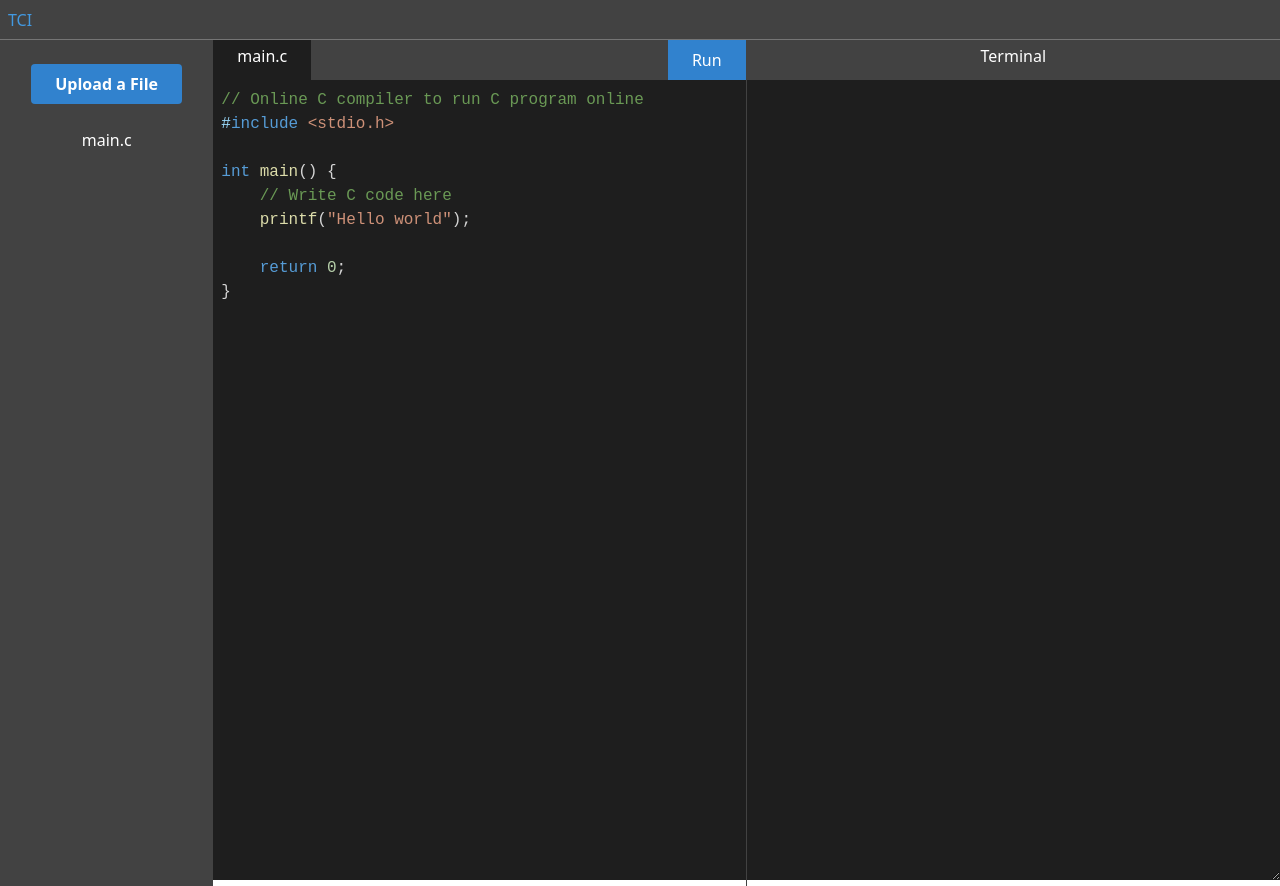
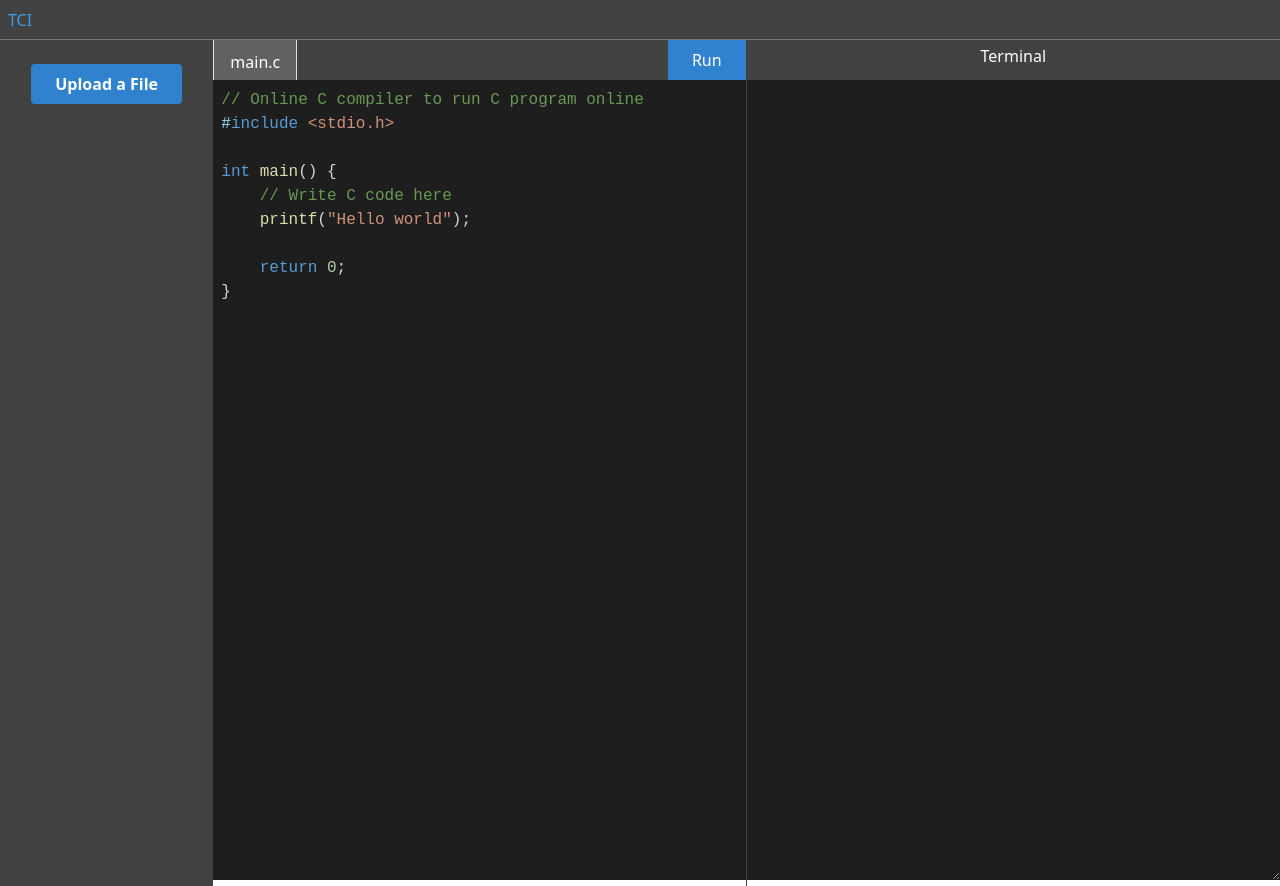
Before and after one commit to A1Liu/tci, a React (Create React App) app in the folder frontend/: page / in a window 1280 px wide. Built offline with nearby package versions, Linux system fonts and the light colour scheme; no server answers.

Commit message:
Move files to Editor and add delete options

```diff
--- a/frontend/src/components/editor.js
+++ b/frontend/src/components/editor.js
@@ -4,7 +4,14 @@ import theme from "prism-react-renderer/themes/vsDark";
 import { useFileUpload } from "./fileUploadContext";
 
 export default function BasicEditor() {
-  const { files, addFile, currentFile, sockSend } = useFileUpload();
+  const {
+    files,
+    addFile,
+    currentFile,
+    sockSend,
+    setFiles,
+    setCurrentFile,
+  } = useFileUpload();
   const code = files[currentFile];
   // eslint-disable-next-line no-unused-vars
 
@@ -45,13 +52,51 @@ export default function BasicEditor() {
   return (
     <div>
       <div className="h-10 w-full flex">
-        <div
-          className="text-white py-1 px-6"
-          style={{ backgroundColor: "#1E1E1E" }}
-        >
-          <div>{currentFile}</div>
+        <div className="bg-gray-800 w-full text-white">
+          <nav className="flex flex-row">
+            {Object.keys(files).map((name) => {
+              return name === "main.c" ? (
+                <div className="flex flex-row bg-gray-700 h-10 border-r border-l border-gray-50">
+                  <button
+                    type="button"
+                    className="mt-1 py-1 px-4"
+                    onClick={() => setCurrentFile(name)}
+                  >
+                    {name}
+                  </button>
+                </div>
+              ) : (
+                <div className="flex flex-row bg-gray-700 h-10 border-r border-l border-gray-50">
+                  <button
+                    type="button"
+                    className="py-2 px-2"
+                    onClick={() => setCurrentFile(name)}
+                  >
+                    {name}
+                  </button>
+                  <button
+                    type="button"
+                    className="bg-transparent text-2xl font-semibold leading-none px-2 outline-none focus:outline-none"
+                    onClick={() => {
+                      const newFiles = Object.keys(files)
+                        .filter((file) => file !== name)
+                        .reduce((obj, key) => {
+                          obj[key] = files[key];
+                          return obj;
+                        }, {});
+                      const keys = Object.keys(newFiles);
+                      setCurrentFile(keys[keys.length - 1]);
+                      setFiles(newFiles);
+                    }}
+                  >
+                    <span>×</span>
+                  </button>
+                </div>
+              );
+            })}
+          </nav>
         </div>
-        <div className="bg-gray-800 w-full flex flex-end">
+        <div className="bg-gray-800 flex flex-end">
           <button
             className="bg-blue-600 hover:bg-blue-800 text-white py-1 px-6 ml-auto"
             type="button"
--- a/frontend/src/components/fileUpload.js
+++ b/frontend/src/components/fileUpload.js
@@ -2,7 +2,7 @@ import React, { useState, useRef } from "react";
 import { useFileUpload } from "./fileUploadContext";
 
 export default function FileUpload() {
-  const { files, addFile, setCurrentFile } = useFileUpload();
+  const { addFile } = useFileUpload();
   const [showAlert, setShowAlert] = useState(false);
   const [message, setMessage] = useState("");
   const hiddenFileInput = useRef(null);
@@ -54,24 +54,6 @@ export default function FileUpload() {
       >
         Upload a File
       </button>
-      {files.length !== 0 && (
-        <div className="flex flex-col">
-          {Object.entries(files).map(([name, _contents]) => {
-            return (
-              <button
-                key={name}
-                className="mb-2"
-                type="button"
-                onClick={() => {
-                  setCurrentFile(name);
-                }}
-              >
-                {name}
-              </button>
-            );
-          })}
-        </div>
-      )}
       <div>
         {showAlert ? (
           <div className="text-white px-6 py-4 border-0 rounded relative mb-4 bg-red-500">
--- a/frontend/src/components/fileUploadContext.js
+++ b/frontend/src/components/fileUploadContext.js
@@ -6,6 +6,7 @@ const FileUploadContext = createContext({
   files: {}, // array of files
   currentFile: "",
   setCurrentFile: (file) => console.log(file),
+  setFiles: (files) => console.log(files),
   addFile: (file) => console.log(file),
   addListener: (messages, listener) => console.log(messages, listener),
   sockSend: (command, data) => console.log(command, data),
@@ -119,6 +120,7 @@ export const FileUploadProvider = ({ children }) => {
       value={{
         files,
         currentFile,
+        setFiles,
         setCurrentFile,
         addFile,
         sockSend,
```
